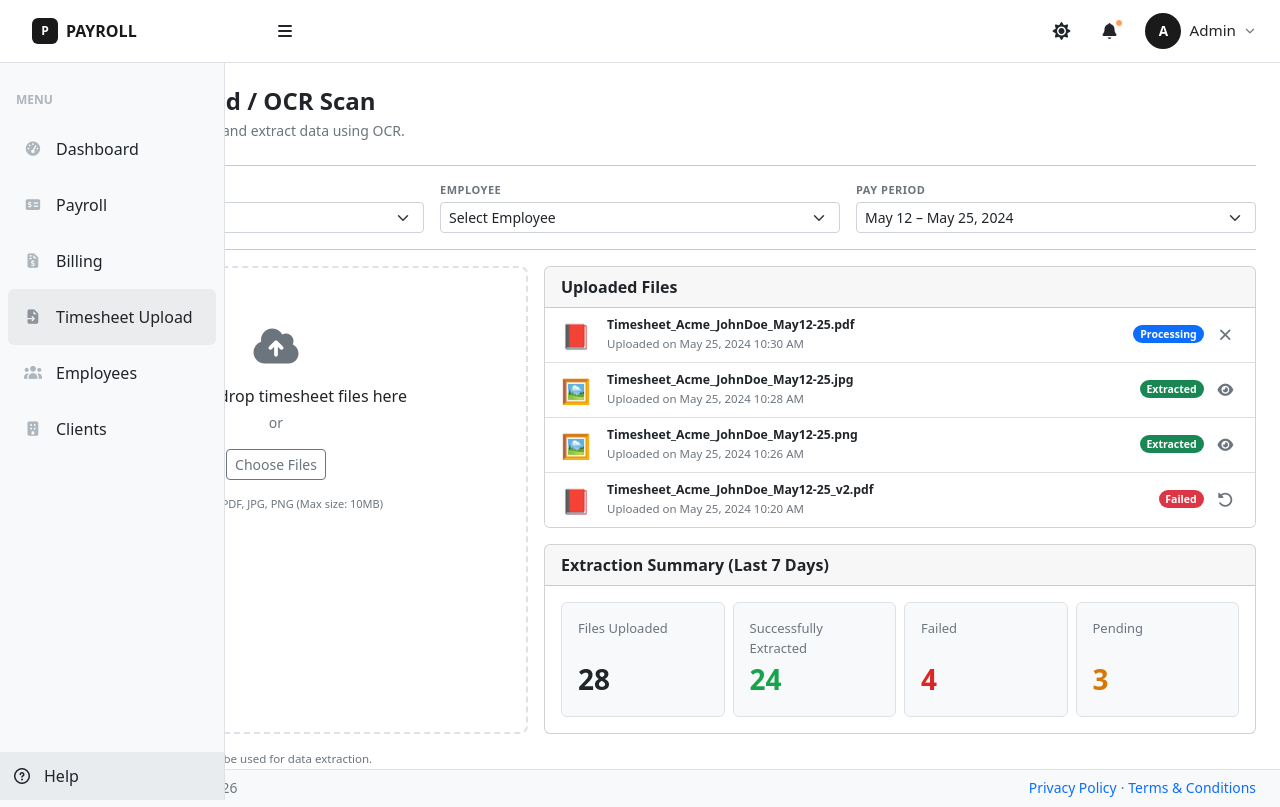
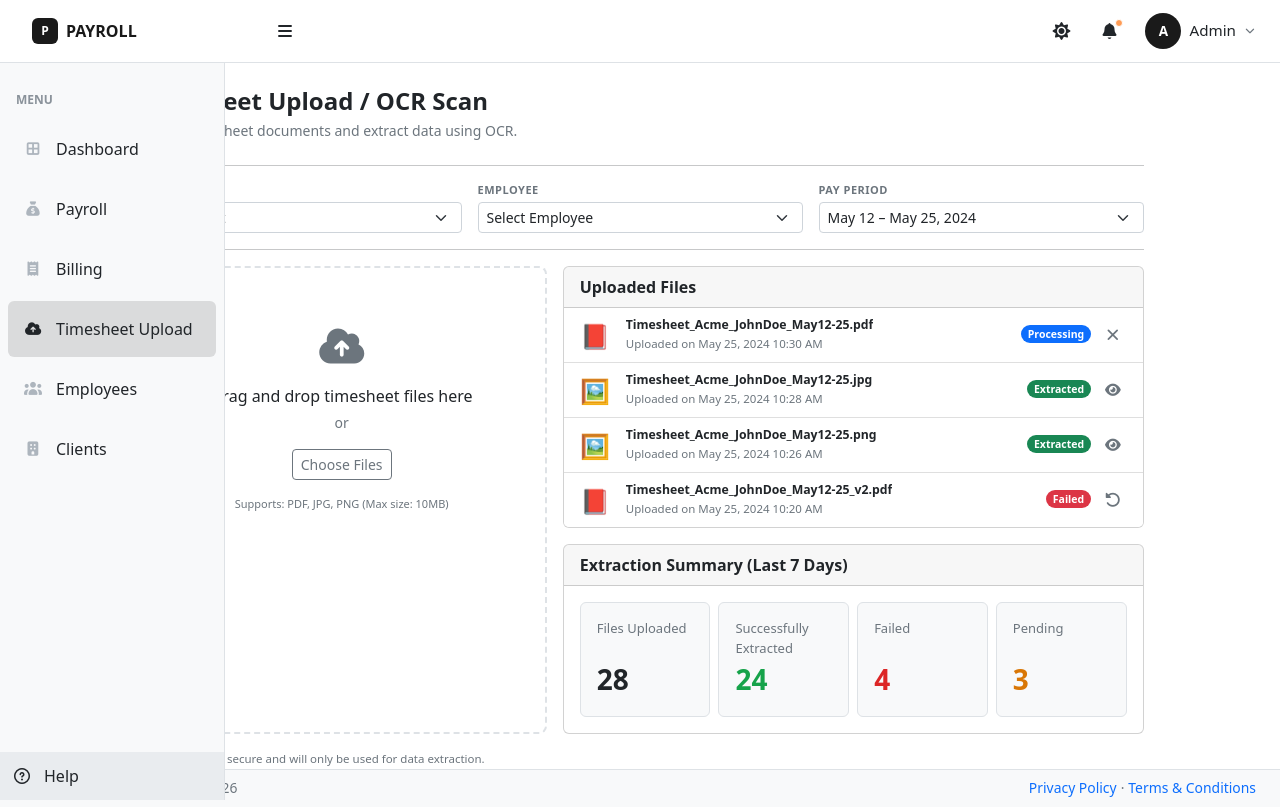
Before and after one commit to melchie04/payroll-system, a React (Vite) app in the folder frontend/: page /timesheet in a window 1280 px wide. Built offline with nearby package versions, Linux system fonts and the light colour scheme.

Commit message:
Update: Side navigation

```diff
--- a/frontend/src/assets/scss/custom.scss
+++ b/frontend/src/assets/scss/custom.scss
@@ -211,6 +211,164 @@
   border-top-color: rgba(255, 255, 255, 0.12);
 }
 
+/* ============================================================
+   SideNav — readability + hover fixes
+   ============================================================
+   1) The dark sidenav was using very low opacity white for its
+      text/icons (0.5 / 0.25) and the "MENU" heading (0.25), which
+      made the labels nearly unreadable against the dark background.
+      Bumped to values that stay on-theme but are actually legible.
+   2) Hover no longer changes text color at all — it only applies a
+      neutral background tint, matching TopNav's icon buttons
+      (.nav-icon-btn / .nav-user-btn), which never swap color on
+      hover either (rgba(0,0,0,.08) on light, rgba(255,255,255,.14)
+      on dark). The vendor styles.scss still ships its own
+      .nav-link:hover { color: ... } rules for the sidenav, so the
+      color is pinned back to the resting value here to cancel them
+      out — otherwise the text would still shift on hover even
+      without a background-driven reason to.
+      Active keeps a slightly stronger version of that same neutral
+      tint, still no color change — just enough extra weight to read
+      as "the current page" next to a hover.
+   3) The pill's margin/border-radius is now owned here (rather than
+      split across .mx-2/.rounded utility classes) so hover and
+      active always line up with identical spacing against the
+      sidebar edges — no shift on hover.
+   ============================================================ */
+
+.sb-sidenav .sb-sidenav-menu .nav .nav-link {
+  margin-left: 0.5rem;
+  margin-right: 0.5rem;
+  margin-bottom: 0.25rem;
+  width: calc(100% - 1rem);
+  border-radius: 0.375rem;
+}
+
+.sb-sidenav-dark .sb-sidenav-menu .sb-sidenav-menu-heading {
+  color: rgba(255, 255, 255, 0.4);
+}
+.sb-sidenav-dark .sb-sidenav-menu .nav-link {
+  color: rgba(255, 255, 255, 0.85);
+}
+.sb-sidenav-dark .sb-sidenav-menu .nav-link .sb-nav-link-icon {
+  color: rgba(255, 255, 255, 0.55);
+}
+.sb-sidenav-dark .sb-sidenav-menu .nav-link:hover,
+.sb-sidenav-dark .sb-sidenav-menu .nav-link:focus-visible {
+  color: rgba(255, 255, 255, 0.85);
+  background-color: rgba(255, 255, 255, 0.14);
+}
+.sb-sidenav-dark .sb-sidenav-menu .nav-link.active {
+  color: #fff;
+  background-color: rgba(255, 255, 255, 0.2);
+}
+.sb-sidenav-dark .sb-sidenav-menu .nav-link.active .sb-nav-link-icon {
+  color: #fff;
+}
+
+.sb-sidenav-light .sb-sidenav-menu .sb-sidenav-menu-heading {
+  color: #8a929a;
+}
+.sb-sidenav-light .sb-sidenav-menu .nav-link:hover,
+.sb-sidenav-light .sb-sidenav-menu .nav-link:focus-visible {
+  color: #212529;
+  background-color: rgba(0, 0, 0, 0.08);
+}
+.sb-sidenav-light .sb-sidenav-menu .nav-link.active {
+  color: #212529;
+  background-color: rgba(0, 0, 0, 0.12);
+}
+.sb-sidenav-light .sb-sidenav-menu .nav-link.active .sb-nav-link-icon {
+  color: #212529;
+}
+
+/* ============================================================
+   SideNav — desktop minimize/maximize (icon-only rail)
+   ============================================================
+   The toggle button (#sidebarToggle in TopNav) flips the same
+   body.sb-sidenav-toggled class on every breakpoint. Below 992px
+   that class still means "fully closed / open" exactly as before —
+   untouched here. At 992px+ it's redefined to mean "minimized to a
+   72px icon-only rail" instead of "hidden", so the sidenav is always
+   at least partially visible on desktop.
+
+   Both the flex-based nav (#layoutSidenav_nav width) and the fixed
+   variant (.sb-nav-fixed, which this app uses by default — position:
+   fixed nav + content padding-left) are covered, since the vendor
+   stylesheet handles their expanded widths differently.
+   ============================================================ */
+$sidenav-collapsed-width: 72px;
+$sidenav-expanded-width: 225px;
+
+@media (min-width: 992px) {
+  #layoutSidenav #layoutSidenav_nav {
+    transition: transform 0.15s ease-in-out, width 0.15s ease-in-out;
+  }
+  #layoutSidenav #layoutSidenav_content {
+    transition: margin 0.15s ease-in-out, padding-left 0.15s ease-in-out;
+  }
+
+  .sb-sidenav-toggled #layoutSidenav #layoutSidenav_nav {
+    transform: translateX(0);
+    width: $sidenav-collapsed-width;
+  }
+  .sb-nav-fixed.sb-sidenav-toggled #layoutSidenav #layoutSidenav_nav {
+    width: $sidenav-collapsed-width;
+  }
+  .sb-sidenav-toggled #layoutSidenav #layoutSidenav_content {
+    margin-left: 0;
+  }
+  .sb-nav-fixed.sb-sidenav-toggled #layoutSidenav #layoutSidenav_content {
+    padding-left: $sidenav-collapsed-width;
+  }
+  .sb-sidenav-toggled #layoutSidenav #layoutSidenav_content:before {
+    display: none;
+  }
+
+  /* Icon-only rail contents: center each icon, drop the labels/heading */
+  .sb-sidenav-toggled .sb-sidenav-menu-heading {
+    display: none;
+  }
+  .sb-sidenav-toggled .sb-sidenav-menu .nav {
+    padding-top: 1rem;
+  }
+  .sb-sidenav-toggled .sb-sidenav .nav .nav-link {
+    justify-content: center;
+    padding-left: 0;
+    padding-right: 0;
+  }
+  .sb-sidenav-toggled .sb-sidenav .nav .nav-link .sb-nav-link-icon {
+    margin-right: 0 !important;
+  }
+  .sb-sidenav-toggled .sb-sidenav .nav .nav-link .text-wrap {
+    display: none;
+  }
+  .sb-sidenav-toggled .sb-sidenav-footer > div {
+    justify-content: center;
+  }
+  .sb-sidenav-toggled .sb-sidenav-footer .sb-nav-link-icon {
+    margin-right: 0 !important;
+  }
+  .sb-sidenav-toggled .sb-sidenav-footer > div > span {
+    display: none;
+  }
+
+  /* Keep the page content a fixed width instead of stretching to fill
+     the space the sidenav frees up when minimized. The container is
+     pinned to the width it has when the sidenav is fully expanded
+     (viewport - 225px) at all times, then centered with auto margins
+     inside whatever room is actually available — which is wider once
+     the rail shrinks to 72px. Net effect: the page looks identical,
+     just recentered, whether the sidenav is maximized or minimized. */
+  #layoutSidenav #layoutSidenav_content > main > .container-fluid {
+    max-width: calc(100vw - #{$sidenav-expanded-width});
+    margin-left: auto;
+    margin-right: auto;
+    transition: max-width 0.15s ease-in-out;
+  }
+}
+
+
 /* Mobile-only: center the brand between the sidebar toggle (left) and
    the "..." button (right). Taking it out of the flex flow (absolute,
    centered on the navbar itself, which is already position: fixed)
--- a/frontend/src/components/SideNav.jsx
+++ b/frontend/src/components/SideNav.jsx
@@ -2,23 +2,20 @@ import { NavLink } from "react-router-dom";
 import { useTheme } from "../context/ThemeContext";
 
 const NAV_ITEMS = [
-  { to: "/", label: "Dashboard", icon: "fa-gauge-high", end: true },
-  { to: "/payroll", label: "Payroll", icon: "fa-money-check-dollar" },
-  { to: "/billing", label: "Billing", icon: "fa-file-invoice-dollar" },
-  { to: "/timesheet", label: "Timesheet Upload", icon: "fa-file-import" },
+  { to: "/", label: "Dashboard", icon: "fa-table-cells-large", end: true },
+  { to: "/payroll", label: "Payroll", icon: "fa-sack-dollar" },
+  { to: "/billing", label: "Billing", icon: "fa-receipt" },
+  { to: "/timesheet", label: "Timesheet Upload", icon: "fa-cloud-arrow-up" },
   { to: "/employees", label: "Employees", icon: "fa-users" },
   { to: "/clients", label: "Clients", icon: "fa-building" },
 ];
 
-export default function SideNav() {
+export default function SideNav({ onNavItemSelect }) {
   const { theme } = useTheme();
 
   function navLinkClass({ isActive }) {
     const baseClasses = "nav-link mx-2 rounded fs-7 fs-md-6 py-2 py-md-3";
-    if (!isActive) return `${baseClasses} collapsed`;
-    return theme === "light"
-      ? `${baseClasses} active text-reset bg-secondary bg-opacity-10`
-      : `${baseClasses} active text-reset bg-white bg-opacity-10`;
+    return isActive ? `${baseClasses} active` : `${baseClasses} collapsed`;
   }
 
   return (
@@ -28,10 +25,10 @@ export default function SideNav() {
         <div className="nav">
           <div className="sb-sidenav-menu-heading fs-8 fs-md-7 text-uppercase tracking-wider">Menu</div>
           {NAV_ITEMS.map((item) => (
-            <NavLink className={navLinkClass} to={item.to} end={item.end} key={item.to}>
-              {({ isActive }) => (
+            <NavLink className={navLinkClass} to={item.to} end={item.end} key={item.to} title={item.label} onClick={onNavItemSelect}>
+              {() => (
                 <>
-                  <div className={`sb-nav-link-icon me-2 ${isActive ? "text-secondary text-opacity-75" : ""}`} style={{ minWidth: "1.5rem" }}>
+                  <div className="sb-nav-link-icon me-2" style={{ minWidth: "1.5rem" }}>
                     <i className={`fas ${item.icon} fa-fw`}></i>{" "}
                   </div>
                   <span className="text-wrap">{item.label}</span>
@@ -50,6 +47,7 @@ export default function SideNav() {
             cursor: "pointer",
             transition: "color 0.15s ease-in-out",
           }}
+          title="Help"
           onClick={() => console.log("Help clicked")}
         >
           <div className="sb-nav-link-icon me-2 d-flex align-items-center" style={{ minWidth: "1.5rem" }}>
--- a/frontend/src/layouts/DashboardLayout.jsx
+++ b/frontend/src/layouts/DashboardLayout.jsx
@@ -16,12 +16,22 @@ export default function DashboardLayout({ fixed = true }) {
     document.body.classList.toggle("sb-sidenav-toggled", toggled);
   }, [toggled]);
 
+  // Auto-close the sidenav after picking a menu item, but only on mobile —
+  // there, sb-sidenav-toggled means "open/closed" off-canvas. On desktop
+  // (>=992px) the same class means "minimized to icon rail", which
+  // shouldn't change just because a link was clicked.
+  function handleNavItemSelect() {
+    if (window.innerWidth < 992) {
+      setToggled(false);
+    }
+  }
+
   return (
     <>
       <TopNav onToggleSidebar={() => setToggled((t) => !t)} />
       <div id="layoutSidenav">
         <div id="layoutSidenav_nav">
-          <SideNav />
+          <SideNav onNavItemSelect={handleNavItemSelect} />
         </div>
         <div id="layoutSidenav_content">
           <main>
```
